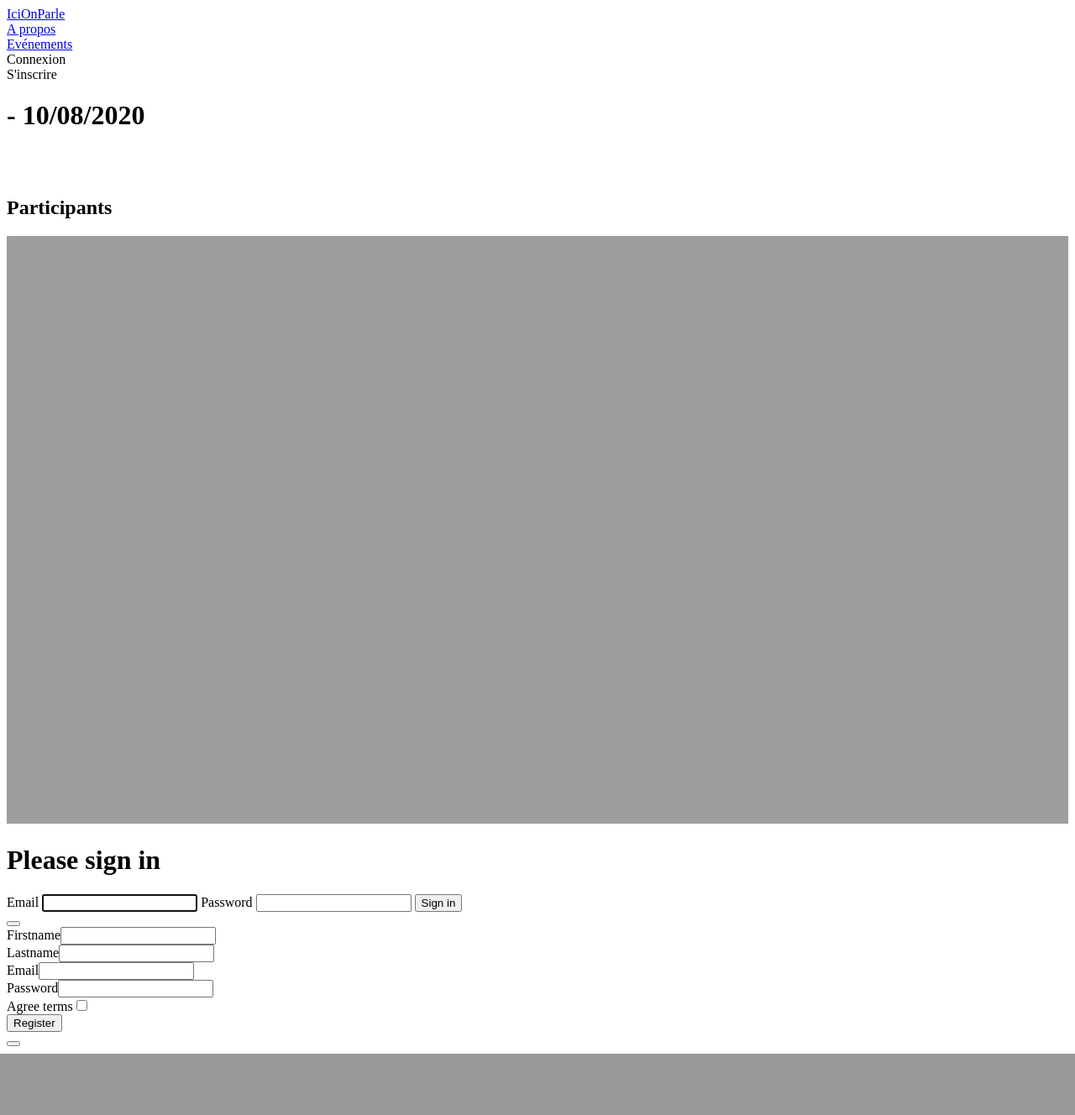
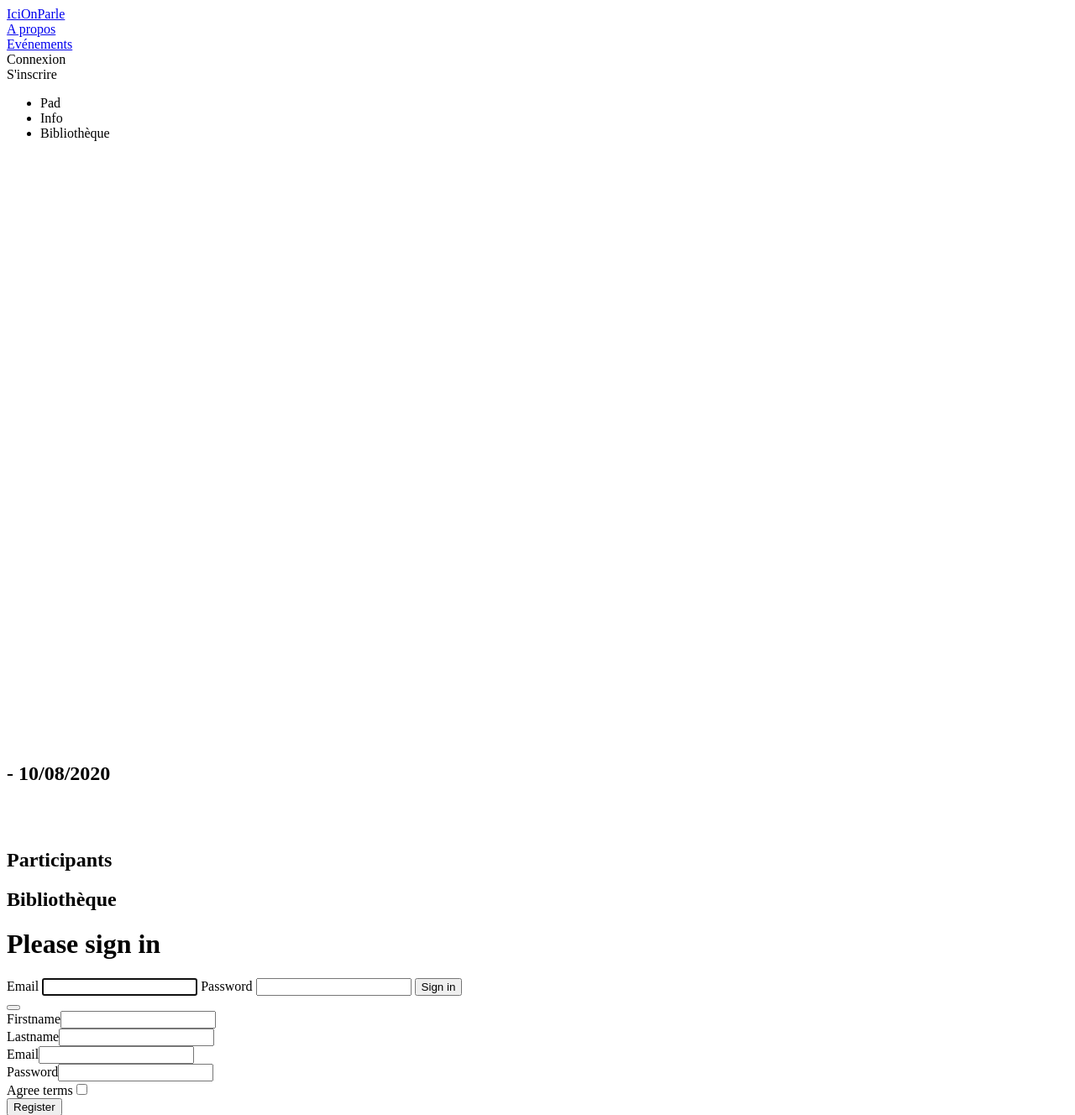
Before and after one commit to etienneleba/IciOnParle, a Symfony app: template templates/app/event/view.html.twig in a window 1280 px wide. Shown: the top 1328 px of the page at 84% size. Before the commit the page ends 1255 px from the top, so only its background shows below. Run offline with Twig, Linux system fonts and the light colour scheme; the template is opened without the code that fills it, so the values that code supplies are empty; form fields are guessed from the names that the template uses; some libraries are stand-ins or nearby versions.

Commit message:
I can go on the pad and info section

```diff
--- a/templates/app/event/view.html.twig
+++ b/templates/app/event/view.html.twig
@@ -5,6 +5,27 @@
 {% endblock %}
 
 {% block body %}
+
+	<div class="tabs is-centered">
+		<ul>
+			<li class="is-active">
+				<a data-target="pad" onclick="toggleTab()">Pad</a>
+			</li>
+			<li>
+				<a data-target="info" onclick="toggleTab()">Info</a>
+			</li>
+			<li>
+				<a data-target="librairy" onclick="toggleTab()">Bibliothèque</a>
+			</li>
+		</ul>
+	</div>
+
+	<div class="tabs-content">
+		<section id="pad" class="is-active">
+			<iframe name="embed_readwrite" src="{{ app.request.getSchemeAndHttpHost() }}:9001/p/{{ group.etherpadPadId}}" width="100%" height="700" frameborder="0"></iframe>
+
+		</section>
+		<section id="info">
 			<h1>{{ event.title }}
 				-
 				{{ event.startDate | date("d/m/Y", "Europe/Paris")}}</h1>
@@ -25,7 +46,13 @@
 					<div>{{ user.email}}</div>
 				{% endfor %}
 			{% endif %}
-	<iframe name="embed_readwrite" src="http://localhost:9001/p/{{ group.etherpadPadId}}" width="100%" height="700" frameborder="0"></iframe>
+
+		</section>
+
+		<section id="librairy">
+			<h1 class="is-size-2 is-primary">Bibliothèque</h1>
+		</section>
+	</div>
 
 
 {% endblock %}
```
Also changed, not shown: assets/css/app.scss (+10 -0 lines), assets/js/app.js (+18 -0 lines). Lines whose indentation alone changed are shown as unchanged.
